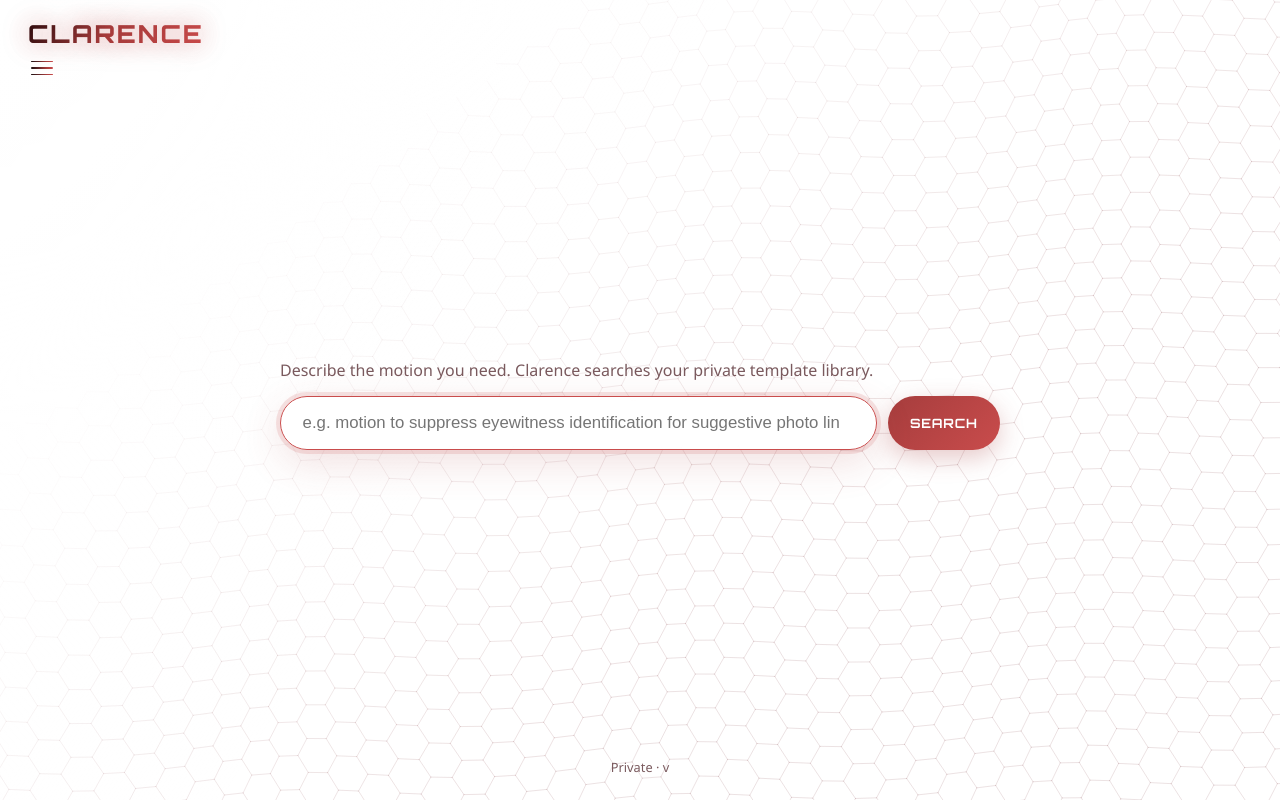
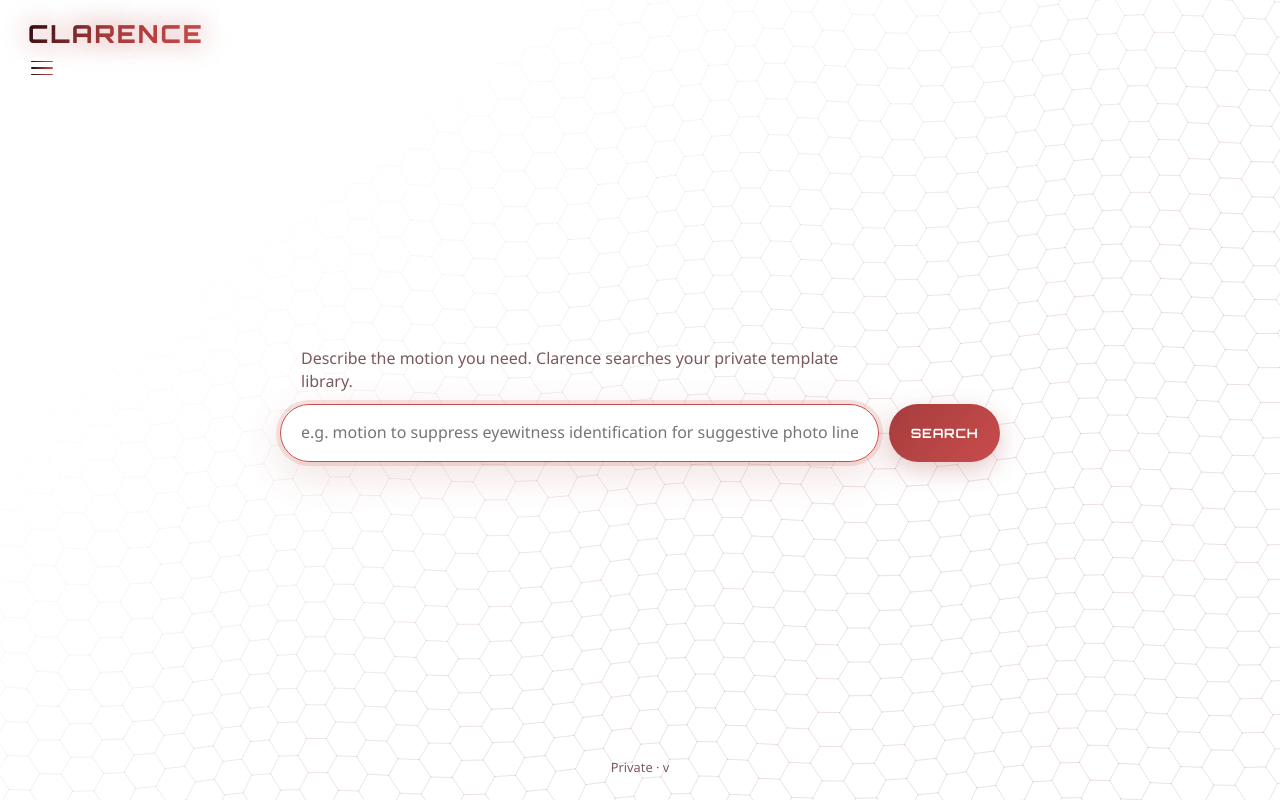
Before and after one commit to ClarenceAILegal/Clarence_Windows, a FastAPI app: template motion_bot/web/templates/home.html in a window 1280 px wide. Run offline with FastAPI, Linux system fonts and the light colour scheme; the template is opened without the code that fills it, so the values that code supplies are empty.

Commit message:
Pixel-align search label with input column
Place description and search field in the same grid column, match
text inset to input padding, and strip Safari search-field chrome.

```diff
--- a/motion_bot/web/static/style.css
+++ b/motion_bot/web/static/style.css
@@ -338,7 +338,9 @@ body.app-page::after {
   color: var(--future-accent-2);
 }
 
-/* Hero search — one shared column so label + bar share the same edges */
+/* Hero search
+   Description + input share column 1 (identical left/right edges).
+   Search button lives in column 2 only. */
 .hero {
   flex: 1;
   display: flex;
@@ -349,39 +351,64 @@ body.app-page::after {
 }
 
 .search-stack {
-  width: min(720px, 100%);
-  display: flex;
-  flex-direction: column;
-  align-items: stretch;
-}
-
-.hero-sub {
-  color: var(--future-muted);
-  margin: 0 0 0.85rem;
-  max-width: none;
-  width: 100%;
-  font-size: 1rem;
-  line-height: 1.45;
-  text-align: left;
-  padding: 0;
+  --search-width: min(720px, 100%);
+  --search-gap: 0.65rem;
+  --search-pad-x: 1.25rem;
+  width: var(--search-width);
+  max-width: 100%;
   box-sizing: border-box;
 }
 
 .search-form {
-  display: flex;
-  gap: 0.65rem;
+  display: grid;
+  grid-template-columns: minmax(0, 1fr) auto;
+  grid-template-areas:
+    "sub   ."
+    "input btn";
+  column-gap: var(--search-gap);
+  row-gap: 0.7rem;
+  width: 100%;
+  margin: 0;
+  padding: 0;
+  border: 0;
   align-items: stretch;
-  width: 100%;
+  box-sizing: border-box;
 }
 
-.search-form input[type="search"],
-.search-form input[type="text"] {
-  flex: 1;
+/* Same grid cell width as the input — not under the button */
+.search-form .hero-sub {
+  grid-area: sub;
+  display: block;
+  width: auto;
+  max-width: none;
+  margin: 0;
+  /* Match input text inset (border 1px + horizontal padding) */
+  padding: 0 calc(var(--search-pad-x) + 1px);
+  box-sizing: border-box;
+  color: var(--future-muted);
+  font-size: 1rem;
+  font-weight: 400;
+  line-height: 1.45;
+  text-align: left;
+  letter-spacing: normal;
+}
+
+.search-form .search-input {
+  grid-area: input;
+  width: 100%;
+  min-width: 0;
+  margin: 0;
+  box-sizing: border-box;
+  /* Kill Safari search-field chrome that shifts content */
+  -webkit-appearance: none;
+  appearance: none;
   border: 1px solid rgba(166, 61, 61, 0.25);
   border-radius: 999px;
-  padding: 1rem 1.35rem;
-  font-size: 1.05rem;
-  background: rgba(255, 255, 255, 0.86);
+  padding: 1rem var(--search-pad-x);
+  font-size: 1rem;
+  line-height: 1.45;
+  font-family: inherit;
+  background: rgba(255, 255, 255, 0.92);
   box-shadow:
     0 10px 40px rgba(166, 61, 61, 0.12),
     inset 0 1px 0 rgba(255, 255, 255, 0.9);
@@ -389,17 +416,30 @@ body.app-page::after {
   outline: none;
   backdrop-filter: blur(6px);
 }
-.search-form input:focus {
+
+.search-form .search-input::-webkit-search-decoration,
+.search-form .search-input::-webkit-search-cancel-button,
+.search-form .search-input::-webkit-search-results-button,
+.search-form .search-input::-webkit-search-results-decoration {
+  -webkit-appearance: none;
+  appearance: none;
+  display: none;
+}
+
+.search-form .search-input:focus {
   border-color: var(--future-accent);
   box-shadow:
     0 0 0 4px rgba(201, 76, 76, 0.15),
     0 12px 40px rgba(166, 61, 61, 0.16);
 }
 
-.search-form button {
+.search-form .search-submit {
+  grid-area: btn;
+  align-self: stretch;
+  margin: 0;
   border: 0;
   border-radius: 999px;
-  padding: 0 1.4rem;
+  padding: 0 1.35rem;
   font-family: var(--font-future);
   font-weight: 700;
   letter-spacing: 0.06em;
@@ -409,8 +449,10 @@ body.app-page::after {
   background: linear-gradient(135deg, #a63d3d, #c94c4c);
   cursor: pointer;
   box-shadow: 0 8px 24px rgba(166, 61, 61, 0.28);
+  white-space: nowrap;
+  box-sizing: border-box;
 }
-.search-form button:hover {
+.search-form .search-submit:hover {
   filter: brightness(1.06);
 }
 
@@ -418,6 +460,7 @@ body.app-page::after {
   width: 100%;
   margin-top: 1.75rem;
   text-align: left;
+  box-sizing: border-box;
 }
 
 .result-card {
--- a/motion_bot/web/templates/home.html
+++ b/motion_bot/web/templates/home.html
@@ -3,18 +3,22 @@
 {% block content %}
   <section class="hero">
     <div class="search-stack">
-      <p class="hero-sub">Describe the motion you need. Clarence searches your private template library.</p>
-
       <form class="search-form" method="get" action="/home" role="search">
+        <label class="hero-sub" for="motion-query">
+          Describe the motion you need. Clarence searches your private template library.
+        </label>
         <input
+          id="motion-query"
+          class="search-input"
           type="search"
           name="q"
           value="{{ query }}"
           placeholder="e.g. motion to suppress eyewitness identification for suggestive photo lineup"
           autofocus
-          aria-label="Search motions"
+          autocomplete="off"
+          spellcheck="false"
         />
-        <button type="submit">Search</button>
+        <button class="search-submit" type="submit">Search</button>
       </form>
 
       {% if query %}
```
